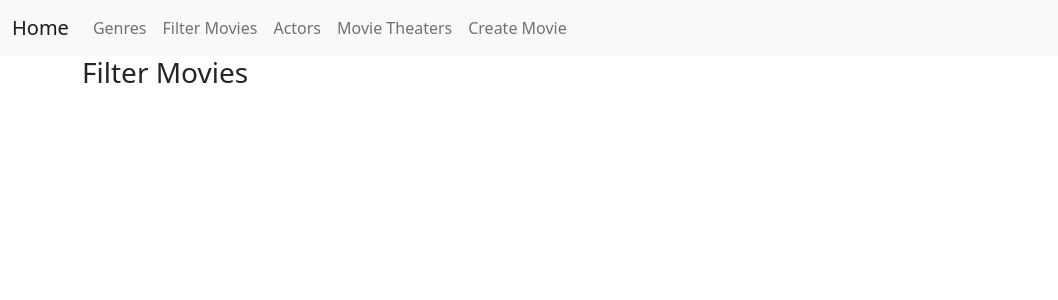
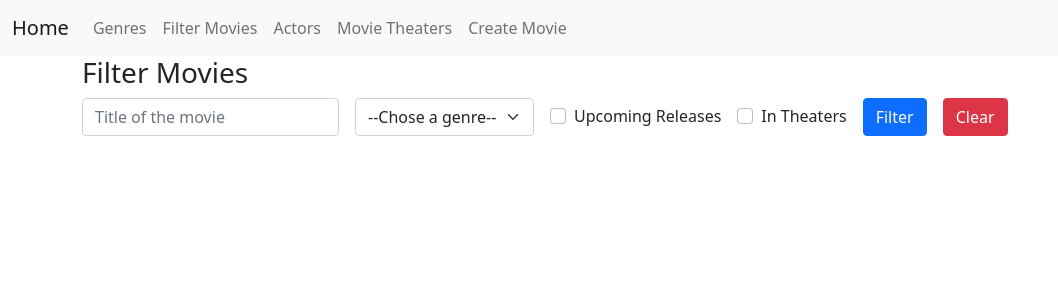
Before and after one commit to arifberisha1/Movies, a React (Create React App) app in the folder client/: page /movies/filter in a window 1280 px wide. Shown: the top 300 px of the page, without its empty margins (0-1058 px from the left). Built offline with nearby package versions, Linux system fonts and the light colour scheme.

Commit message:
Filter movies component

```diff
--- a/client/package.json
+++ b/client/package.json
@@ -17,7 +17,8 @@
     "react-router-dom": "5.2",
     "react-scripts": "5.0.1",
     "typescript": "^4.9.5",
-    "web-vitals": "^2.1.4"
+    "web-vitals": "^2.1.4",
+    "yup": "^0.32.9"
   },
   "scripts": {
     "start": "react-scripts start",
--- a/client/src/genres/genres.model.d.ts
+++ b/client/src/genres/genres.model.d.ts
@@ -1,3 +1,7 @@
 export interface genreCreationDTO {
     name: string;
 }
+export interface genreDTO {
+    id: number;
+    name: string;
+}
--- a/client/src/movies/FilterMovies.tsx
+++ b/client/src/movies/FilterMovies.tsx
@@ -1,7 +1,73 @@
+import {Field, Form, Formik} from "formik";
+import React from "react";
+import {genreDTO} from "../genres/genres.model";
+import Button from "../utils/Button";
+
 export default function FilterMovies() {
+    const initialValues: filterMoviesForm = {
+        title: '',
+        genreId: 0,
+        upcomingReleases: false,
+        inTheaters: false
+    };
+
+    const genres: genreDTO[] = [{id: 1, name: "Drama"}, {id: 2, name: "Comedy"}]
     return (
         <>
             <h3>Filter Movies</h3>
+
+            <Formik initialValues={initialValues}
+                    onSubmit={values => console.log(values)}
+            >
+                {(formikProps) => (
+                    <Form>
+                        <div className={"row gx-3 align-items-center"}>
+                            <div className={"col-auto"}>
+                                <input type="text" className={"form-control"} id={"title"}
+                                       placeholder={"Title of the movie"}
+                                       {...formikProps.getFieldProps("title")}
+                                />
+                            </div>
+                            <div className={"col-auto"}>
+                                <select className={"form-select"}
+                                        {...formikProps.getFieldProps("genreId")}>
+                                    <option value="0">--Chose a genre--</option>
+                                    {genres.map(genre => <option key={genre.id} value={genre.id}>{genre.name}</option>)}
+                                </select>
+                            </div>
+                            <div className={"col-auto"}>
+                                <div className={"form-check"}>
+                                    <Field className={"form-check-input"} id={"upcomingReleases"}
+                                           name={"upcomingReleases"} type={"checkbox"}/>
+                                    <label htmlFor={"upcomingReleases"} className={"form-check-label"}>Upcoming Releases</label>
+                                </div>
+                            </div>
+                            <div className={"col-auto"}>
+                                <div className={"form-check"}>
+                                    <Field className={"form-check-input"} id={"inTheaters"}
+                                           name={"inTheaters"} type={"checkbox"}/>
+                                    <label htmlFor={"inTheaters"} className={"form-check-label"}>In Theaters</label>
+                                </div>
+                            </div>
+                            <div className={"col-auto"}>
+                                <Button
+                                    onClick={() => formikProps.submitForm()}
+                                    className={"btn btn-primary"}>Filter</Button>
+                                <Button
+                                    className={"btn btn-danger ms-3"}
+                                    onClick={() => formikProps.setValues(initialValues)}>Clear</Button>
+                            </div>
+                        </div>
+                    </Form>
+                )}
+            </Formik>
+
         </>
     );
 }
+interface filterMoviesForm {
+    title: string;
+    genreId: number;
+    upcomingReleases: boolean;
+    inTheaters: boolean;
+}
--- a/client/src/utils/Button.tsx
+++ b/client/src/utils/Button.tsx
@@ -1,6 +1,6 @@
 //if needed
 export default function Button(props: buttonProps){
-    return <button type={props.type} className="btn btn-primary"
+    return <button type={props.type} className={props.className}
     onClick={props.onClick}
     >{props.children}</button>
 }
@@ -10,10 +10,11 @@ interface buttonProps{
 
     type: "button" | "submit";
     disabled: boolean;
-
+    className: string;
 }
 
 Button.defaultProps = {
     type: "button",
-    disabled: false
+    disabled: false,
+    className: "btn btn-primary"
 }
```
